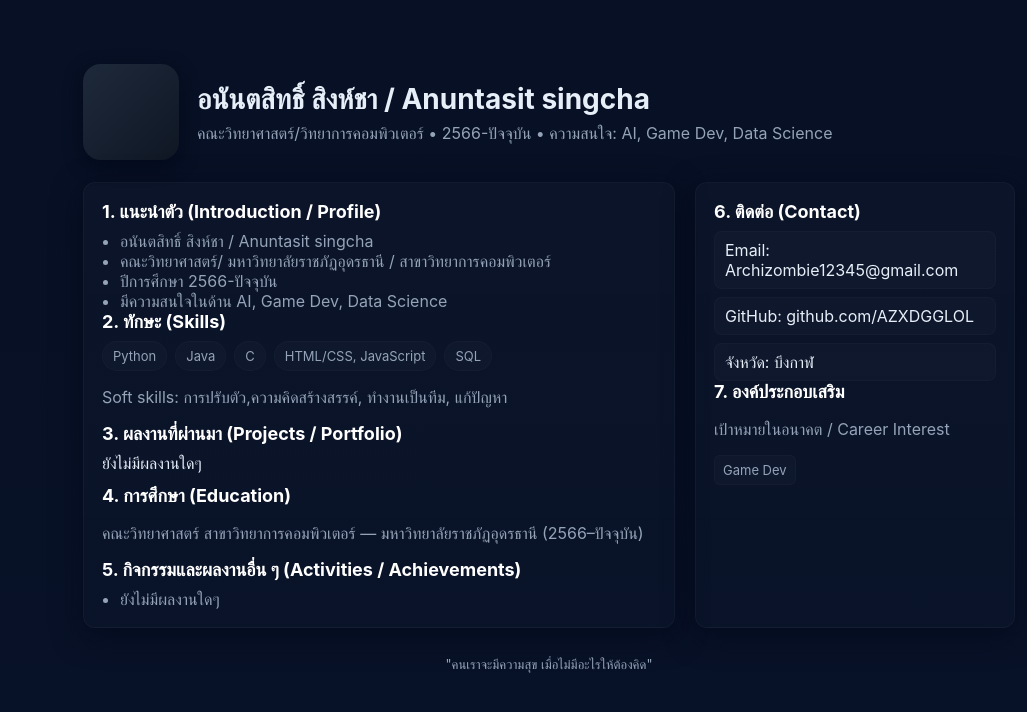
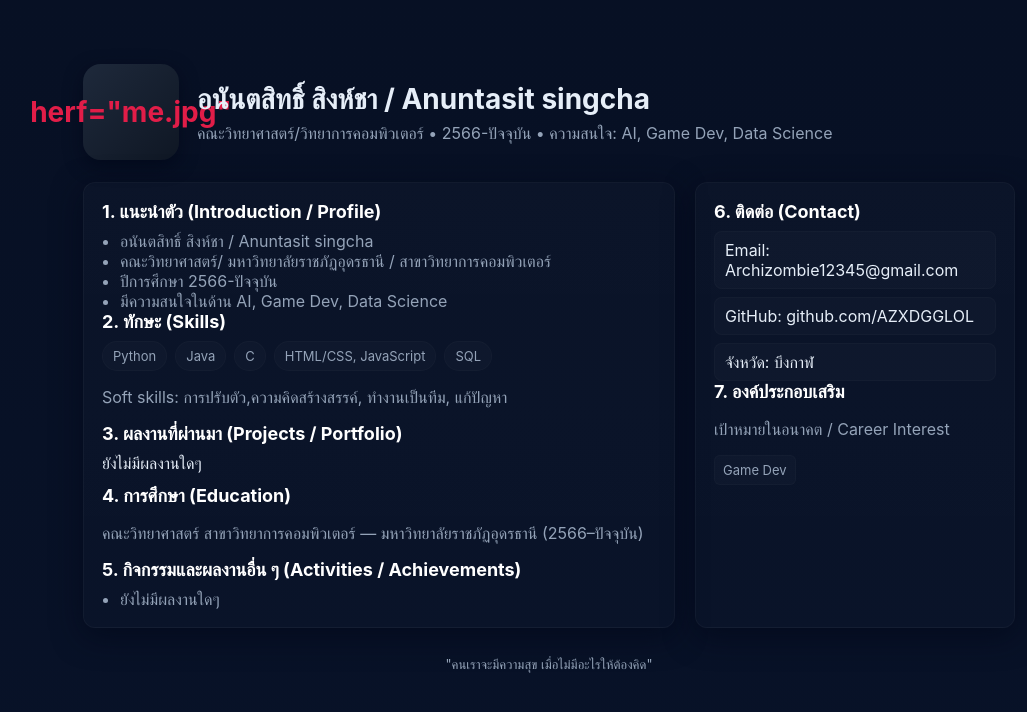
Before and after one commit to AZXDGGLOL/AZXDGGLOL.github.io, a plain HTML site: page index.html in a window 1280 px wide. Shown: the whole page, without its empty margins (91-1118 px from the left). Drawn offline with Linux system fonts and the light colour scheme.

Commit message:
Update index.html

```diff
--- a/index.html
+++ b/index.html
@@ -11,7 +11,7 @@
 <body>
   <div class="container">
     <header>
-      <div class="avatar"><me class="jpg"></me></div>
+      <div class="avatar">herf="me.jpg"</div>
       <div>
         <h1>อนันตสิทธิ์ สิงห์ชา / Anuntasit singcha</h1>
         <p class="lead">คณะวิทยาศาสตร์/วิทยาการคอมพิวเตอร์ • 2566-ปัจจุบัน • ความสนใจ: AI, Game Dev, Data Science</p>
```
